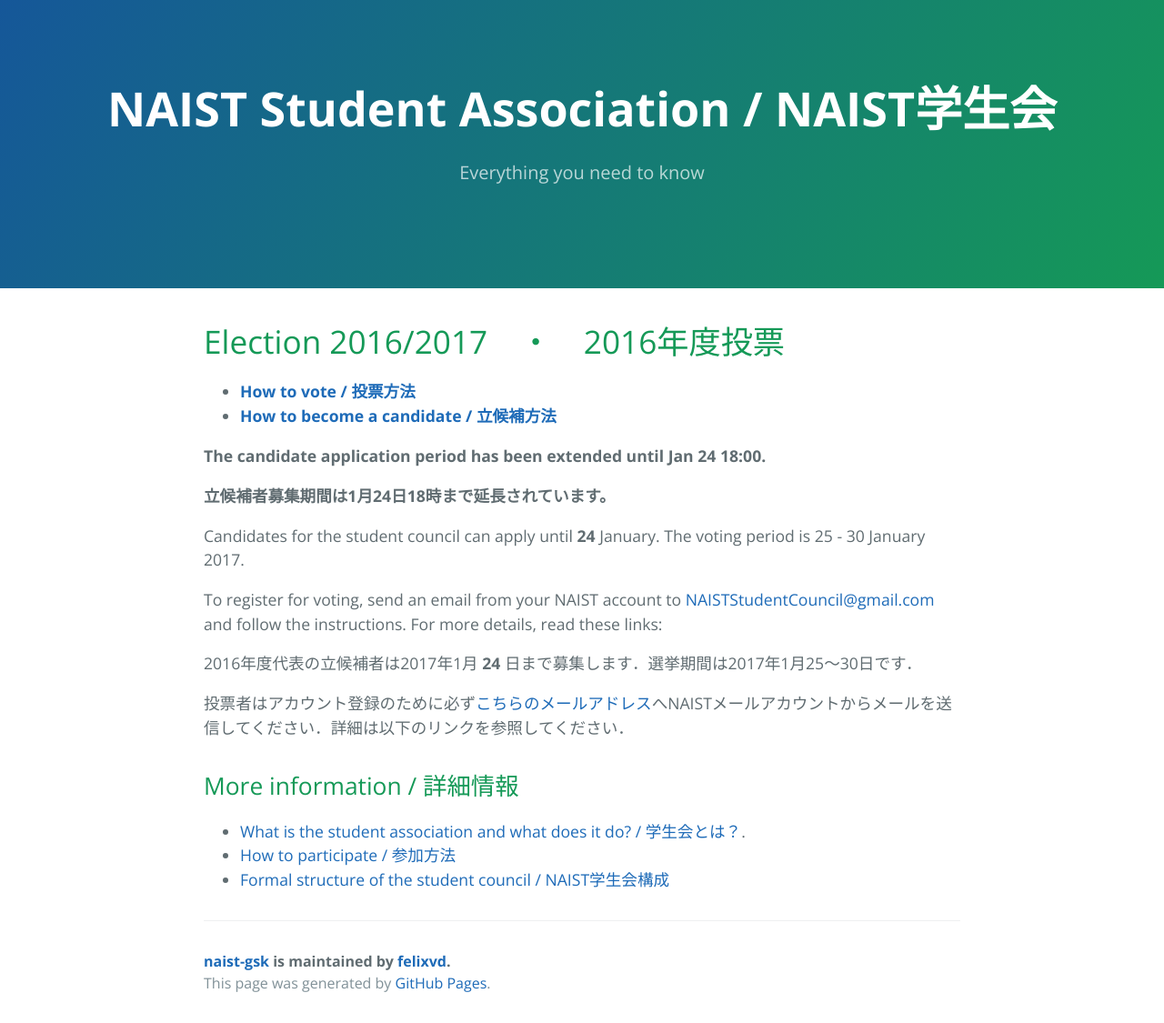
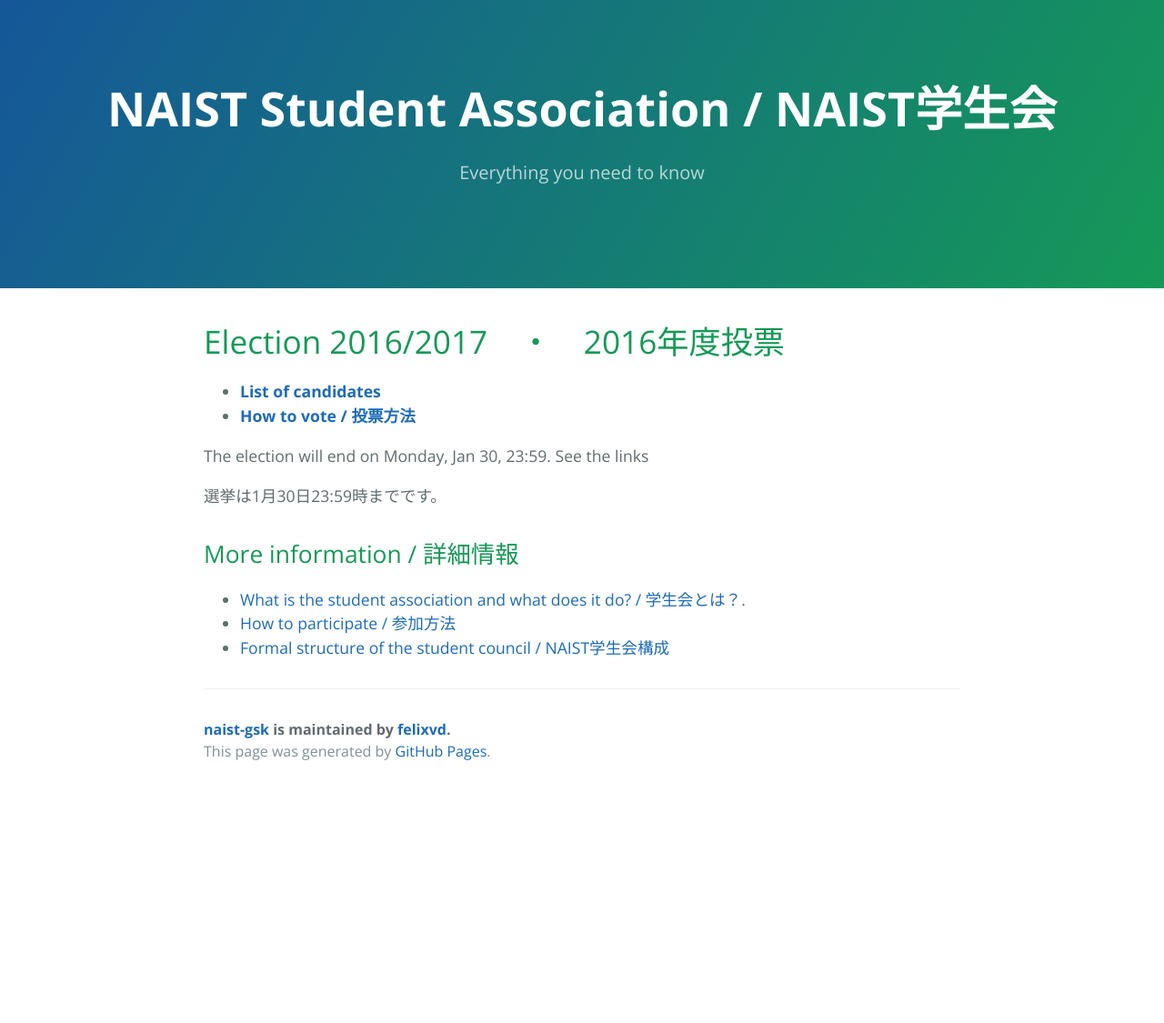
Before and after one commit to felixvd/naist-gsk, a Jekyll site: the page built from index.md, in a window 1280 px wide. Shown: the whole page at 91% size. Built offline with Jekyll 4.4.1, drawn with Linux system fonts in a browser that asks for light colours; after the commit the page ends 900 px from its top, so only the background shows below that.

Commit message:
Election started

```diff
--- a/index.md
+++ b/index.md
@@ -5,20 +5,12 @@ title: NAIST Student Association / NAIST 学生会
 
 # [](#timeline)Election 2016/2017　・　2016年度投票
 
+* **[List of candidates](election2016/candidates)**
 * **[How to vote / 投票方法](voting)**
-* **[How to become a candidate / 立候補方法](becoming-a-candidate)**
 
-**The candidate application period has been extended until Jan 24 18:00.**
+The election will end on Monday, Jan 30, 23:59. See the links
 
-**立候補者募集期間は1月24日18時まで延長されています。**
-
-Candidates for the student council can apply until **24** January. The voting period is 25 - 30 January 2017.
-
-To register for voting, send an email from your NAIST account to [NAISTStudentCouncil@gmail.com](mailto:NAISTStudentCouncil@gmail.com) and follow the instructions. For more details, read these links:
-
-2016年度代表の立候補者は2017年1月 **24** 日まで募集します．選挙期間は2017年1月25～30日です．
-
-投票者はアカウント登録のために必ず[こちらのメールアドレス](mailto:NAISTStudentCouncil@gmail.com)へNAISTメールアカウントからメールを送信してください．詳細は以下のリンクを参照してください．
+選挙は1月30日23:59時までです。
 
 ## [](#links)More information / 詳細情報
 
```
